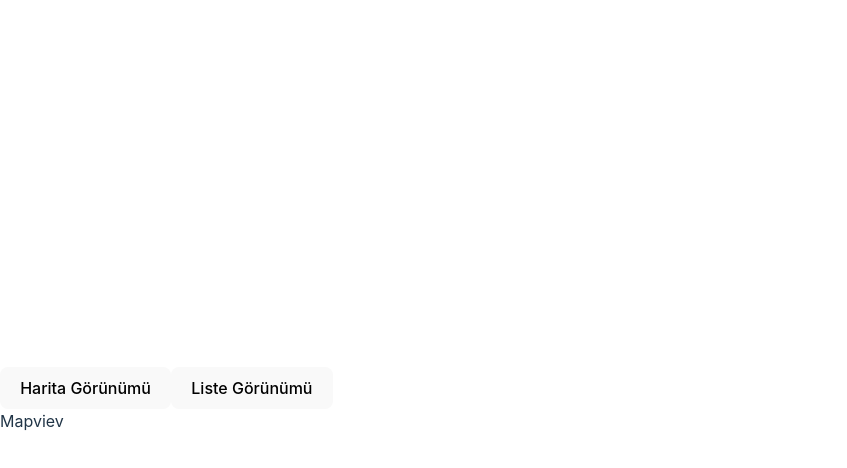
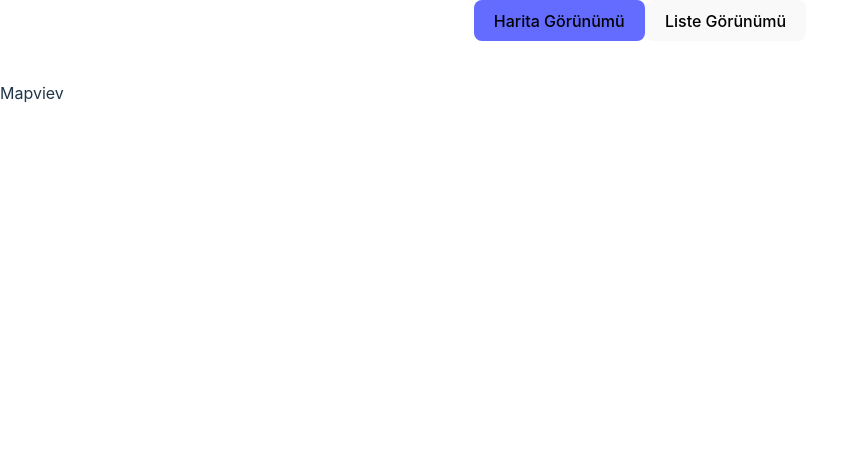
Before and after one commit to 35kartal35/Thunk-5, a React (Vite) app: page / in a window 1280 px wide. Shown: the top 468 px of the page, without its empty margins (0-847 px from the left). Built offline with nearby package versions, Linux system fonts and the light colour scheme.

Commit message:
second commit

```diff
--- a/src/App.jsx
+++ b/src/App.jsx
@@ -9,10 +9,17 @@ function App() {
   return (
     <>
       <div className='view-buttons'>
-        <button onClick={()=>setShowMapView(true)}>Harita Görünümü</button>
-        <button onClick={()=>setShowMapView(false)}>Liste Görünümü</button>
+        <button className={`${showMapView && 'active'}`}
+        onClick={()=>setShowMapView(true)}>
+          Harita Görünümü
+          </button>
+        <button className={`${!showMapView && 'active'}`}
+        onClick={()=>setShowMapView(false)}>
+          Liste Görünümü
+          </button>
 
       </div>
+      {/* hangi birleşeni göstereceğimize karar veriyoruz*/}
       {showMapView ? <MapView/>  : <ListView/>}
     </>
   )
--- a/src/index.css
+++ b/src/index.css
@@ -25,9 +25,7 @@ a:hover {
 
 body {
   margin: 0;
-  display: flex;
-  place-items: center;
-  min-width: 320px;
+
   min-height: 100vh;
 }
 
@@ -67,3 +65,13 @@ button:focus-visible {
     background-color: #f9f9f9;
   }
 }
+/*butonlar kısmı*/
+.view-buttons {
+  display: flex;
+  justify-content: center;
+  margin-bottom: 40px;
+}
+
+.active {
+  background-color: #646cff;
+}
```
